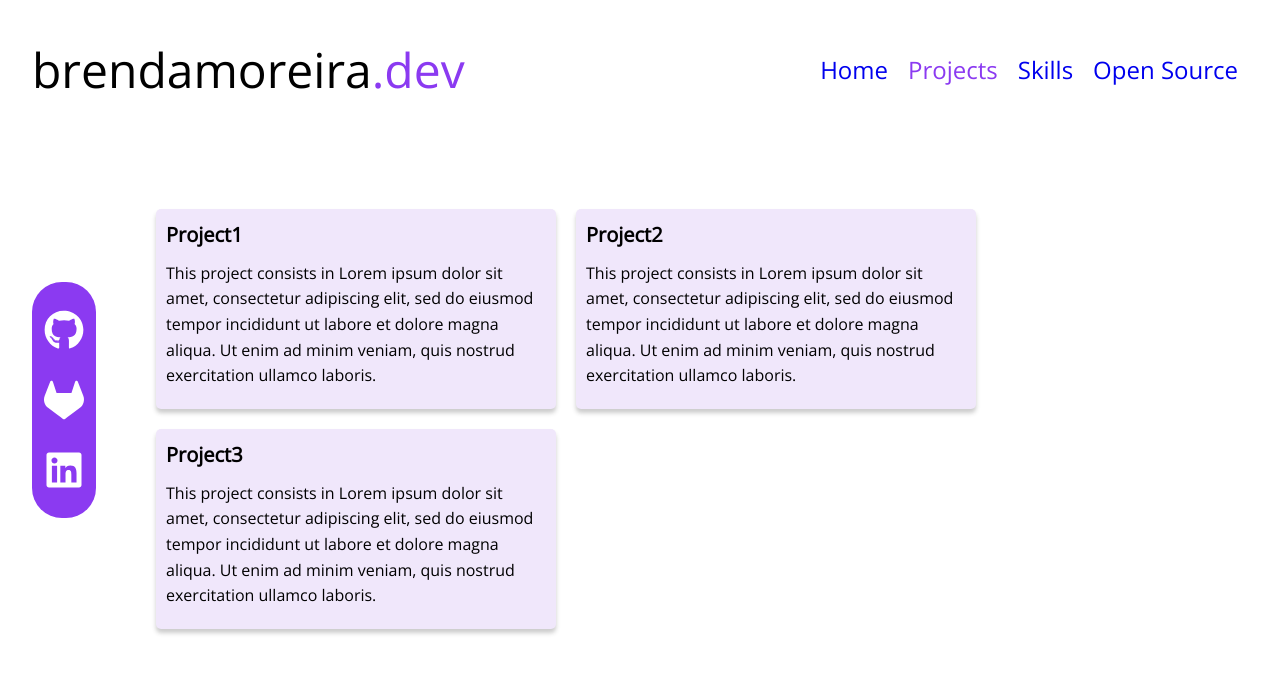
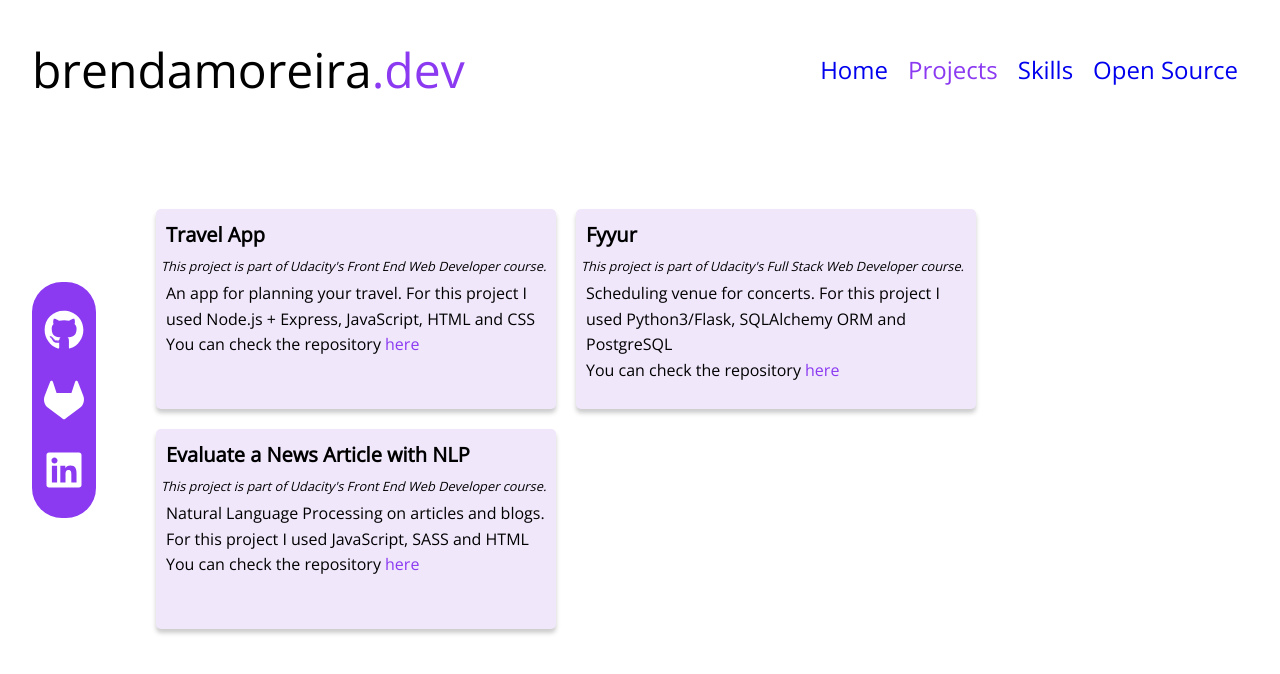
Before and after one commit to brendamoreira/brendamoreira.dev, a Vue app: page /projects in a window 1280 px wide. Shown: the top 674 px of the page. Built offline with nearby package versions, Linux system fonts and the light colour scheme.

Commit message:
update projects page

```diff
--- a/src/components/ProjectCard.vue
+++ b/src/components/ProjectCard.vue
@@ -2,8 +2,10 @@
   <div class="cards-holder">
     <div class="card" v-for="project in projects" :key="projects.name">
       <div class="title">{{project.name}}</div>
+      <div class="subtitle">{{project.subtitle}}</div>
       <div class="description">
-        {{project.description}}
+        {{project.description}}<br/>
+      You can check the repository <a class="link" href={{project.link}}>here</a>
       </div>
     </div>
   </div>
@@ -39,7 +41,15 @@ export default {
   font-weight: bold;
   margin: 5px;
 }
+.subtitle{
+  font-size: 0.8rem;
+  font-style: italic;
+}
 .description{
  padding: 5px;
 }
+.link{
+  color: var(--primary-color);
+  text-decoration: none;
+}
 </style>
--- a/src/data.json
+++ b/src/data.json
@@ -1,12 +1,18 @@
 [{
-    "name": "Project1",
-    "description": "This project consists in Lorem ipsum dolor sit amet, consectetur adipiscing elit, sed do eiusmod tempor incididunt ut labore et dolore magna aliqua. Ut enim ad minim veniam, quis nostrud exercitation ullamco laboris."
+    "name": "Travel App",
+    "subtitle": "This project is part of Udacity's Front End Web Developer course.",
+    "description": "An app for planning your travel. For this project I used Node.js + Express, JavaScript, HTML and CSS",
+    "link": "."
 },
 {
-    "name": "Project2",
-    "description": "This project consists in Lorem ipsum dolor sit amet, consectetur adipiscing elit, sed do eiusmod tempor incididunt ut labore et dolore magna aliqua. Ut enim ad minim veniam, quis nostrud exercitation ullamco laboris."
+    "name": "Fyyur",
+    "subtitle": "This project is part of Udacity's Full Stack Web Developer course.",
+    "description": "Scheduling venue for concerts. For this project I used Python3/Flask, SQLAlchemy ORM and PostgreSQL",
+    "link": "."
 },
 {
-    "name": "Project3",
-    "description": "This project consists in Lorem ipsum dolor sit amet, consectetur adipiscing elit, sed do eiusmod tempor incididunt ut labore et dolore magna aliqua. Ut enim ad minim veniam, quis nostrud exercitation ullamco laboris."
+    "name": "Evaluate a News Article with NLP",
+    "subtitle": "This project is part of Udacity's Front End Web Developer course.",
+    "description": "Natural Language Processing on articles and blogs. For this project I used JavaScript, SASS and HTML",
+    "link": "."
 }]
```
